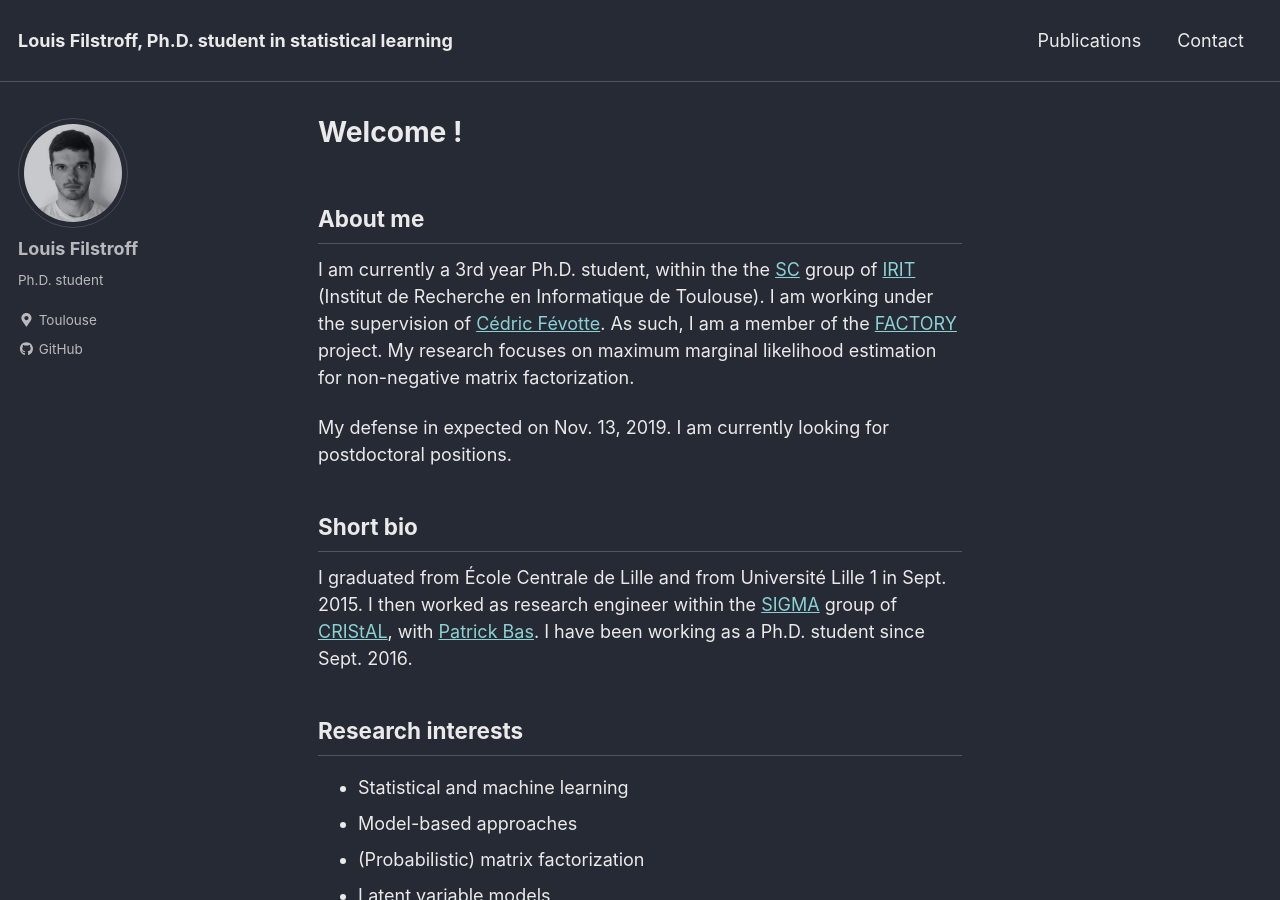
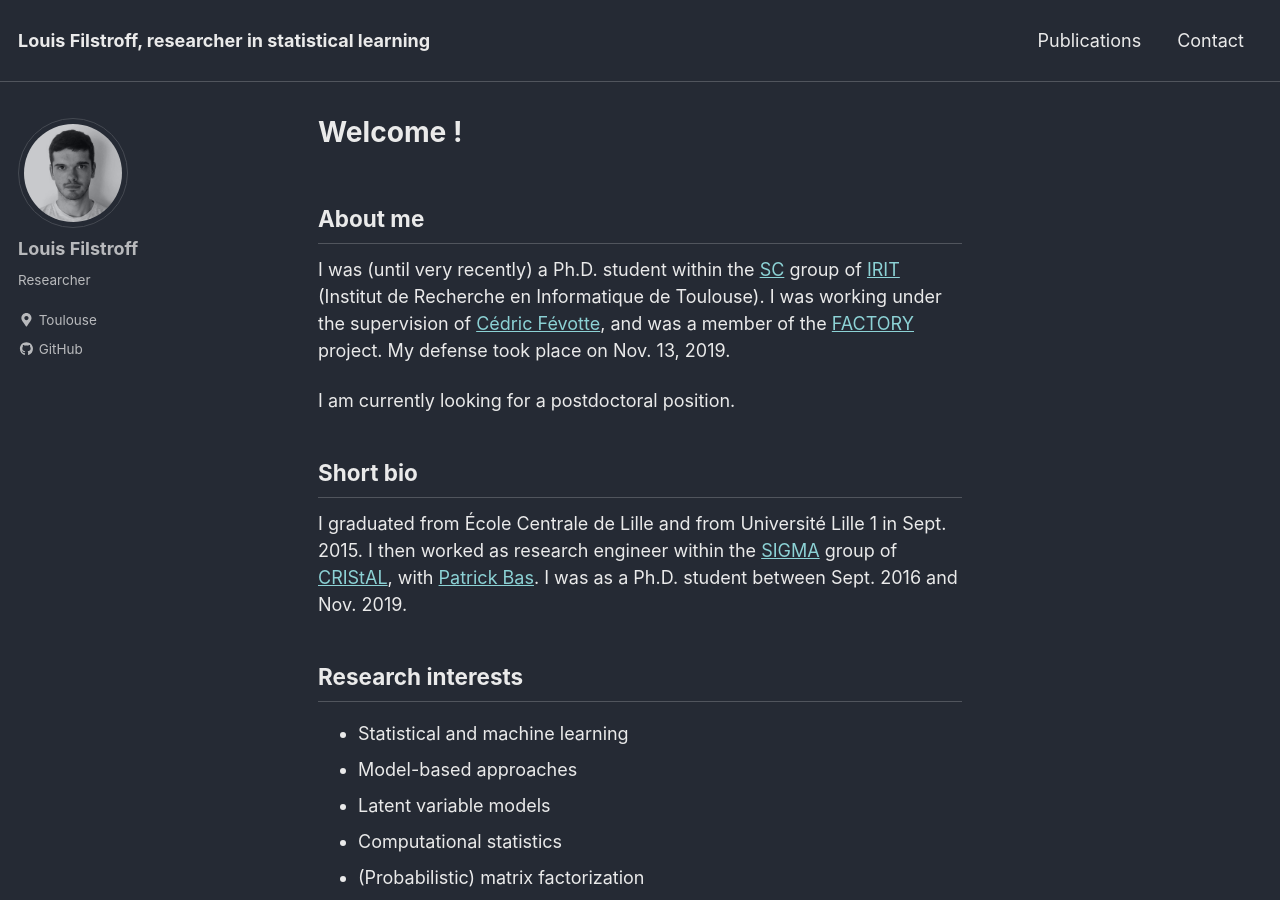
Before and after one commit to lfilstro/lfilstro.github.io, a Jekyll site: the page built from index.md, in a window 1280 px wide and 900 px high. Built offline with Jekyll 4.4.1, drawn with Linux system fonts in a browser that asks for light colours; nearby versions of some CDN libraries; the list of posts is cut into pages by our own code.

Commit message:
January 2020 update

```diff
--- a/_config.yml
+++ b/_config.yml
@@ -9,7 +9,7 @@ minimal_mistakes_skin    : "dark" # "air", "aqua", "contrast", "dark", "dirt", "
 
 # Site Settings
 locale                   : "en-US"
-title                    : "Louis Filstroff, Ph.D. student in statistical learning"
+title                    : "Louis Filstroff, researcher in statistical learning"
 title_separator          : "-"
 name                     : "Louis Filstroff"
 description              : "Personal webpage of Louis Filstroff"
@@ -92,7 +92,7 @@ analytics:
 author:
   name             : "Louis Filstroff"
   avatar           : "/assets/images/pp.jpg"
-  bio              : "Ph.D. student"
+  bio              : "Researcher"
   location         : "Toulouse"
   email            :
   uri              :
--- a/index.md
+++ b/index.md
@@ -6,19 +6,20 @@ title: Welcome !
 
 ## About me
 
-I am currently a 3rd year Ph.D. student, within the the [SC](http://sc.enseeiht.fr/) group of [IRIT](http://www.irit.fr) (Institut de Recherche en Informatique de Toulouse). I am working under the supervision of [Cédric Févotte](http://www.irit.fr/~Cedric.Fevotte). As such, I am a member of the [FACTORY](http://projectfactory.irit.fr/index.html) project. My research focuses on maximum marginal likelihood estimation for non-negative matrix factorization.
+I was (until very recently) a Ph.D. student within the [SC](http://sc.enseeiht.fr/) group of [IRIT](http://www.irit.fr) (Institut de Recherche en Informatique de Toulouse). I was working under the supervision of [Cédric Févotte](http://www.irit.fr/~Cedric.Fevotte), and was a member of the [FACTORY](http://projectfactory.irit.fr/index.html) project. My defense took place on Nov. 13, 2019.
 
-My defense in expected on Nov. 13, 2019. I am currently looking for postdoctoral positions.
+I am currently looking for a postdoctoral position.
 
 ## Short bio
 
-I graduated from École Centrale de Lille and from Université Lille 1 in Sept. 2015. I then worked as research engineer within the [SIGMA](https://www.cristal.univ-lille.fr/?rubrique27&eid=30) group of [CRIStAL](https://www.cristal.univ-lille.fr), with [Patrick Bas](http://patrickbas.ec-lille.fr/Patrick_Bas_home_page/Home_Page.html). I have been working as a Ph.D. student since Sept. 2016.
+I graduated from École Centrale de Lille and from Université Lille 1 in Sept. 2015. I then worked as research engineer within the [SIGMA](https://www.cristal.univ-lille.fr/?rubrique27&eid=30) group of [CRIStAL](https://www.cristal.univ-lille.fr), with [Patrick Bas](http://patrickbas.ec-lille.fr/Patrick_Bas_home_page/Home_Page.html). I was as a Ph.D. student between Sept. 2016 and Nov. 2019.
 
 ## Research interests
 * Statistical and machine learning
 * Model-based approaches
+* Latent variable models
+* Computational statistics
 * (Probabilistic) matrix factorization
-* Latent variable models
 * Dictionary learning
 * ...
 
```
Also changed, not shown: Gemfile.lock, 4 other files.
